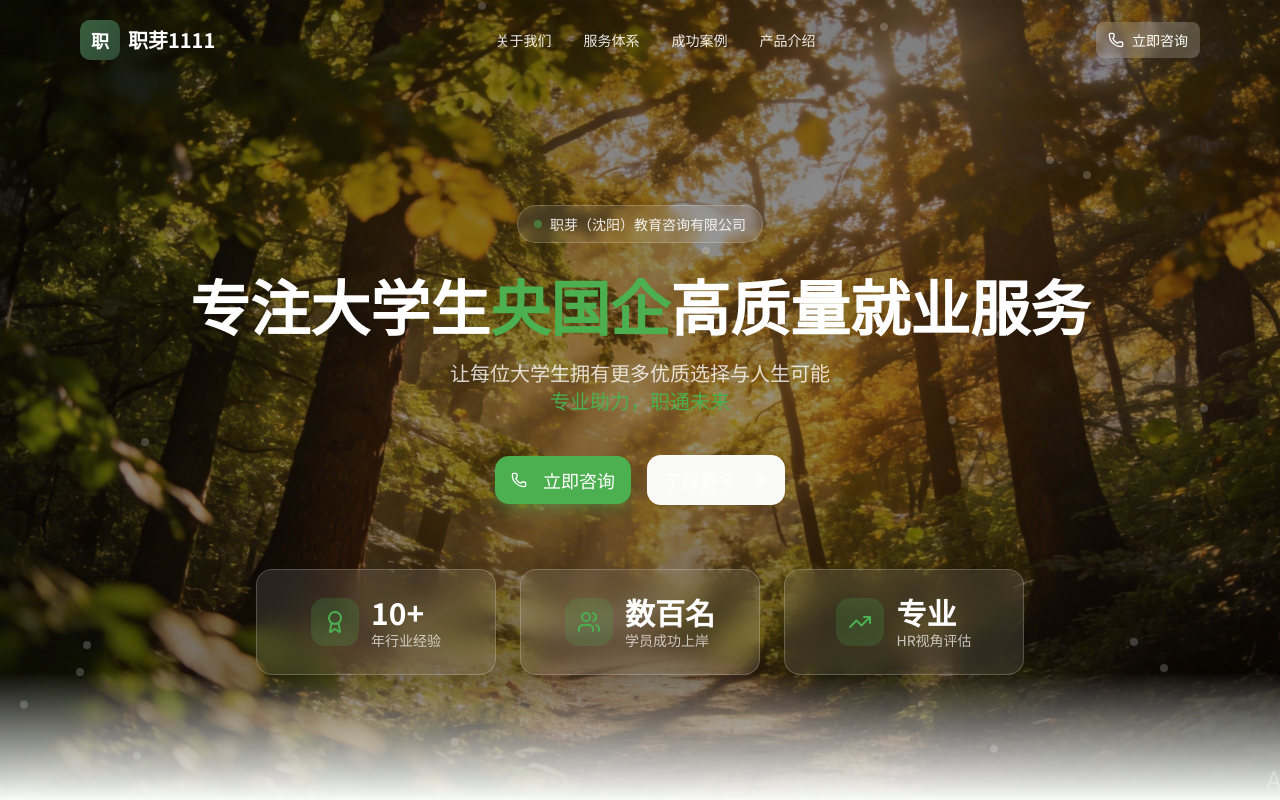
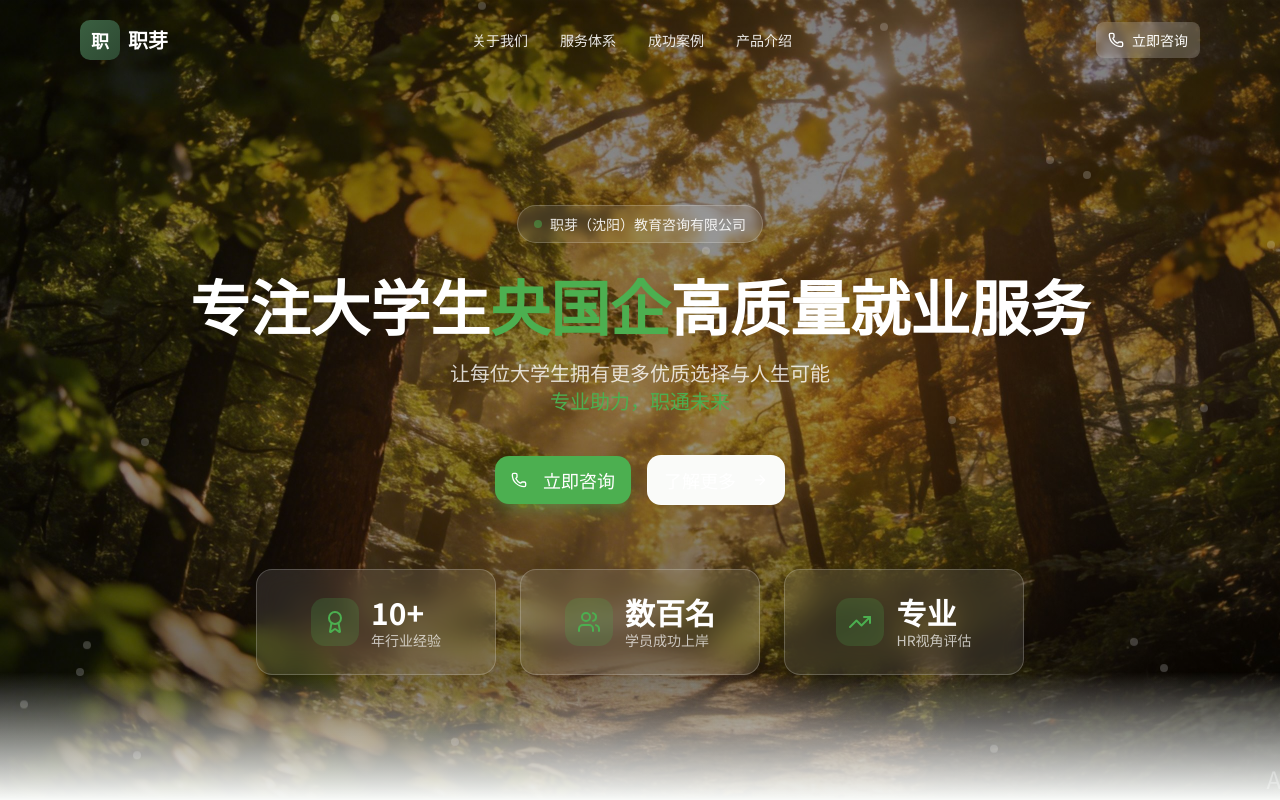
Before and after one commit to micaren321-byte/my-site, a React (Vite) app: page / in a window 1280 px wide. Shown: the top 800 px of the page. Built offline with nearby package versions, Linux system fonts and the light colour scheme.

Commit message:
Update Navbar.tsx

```diff
--- a/src/sections/Navbar.tsx
+++ b/src/sections/Navbar.tsx
@@ -56,7 +56,7 @@ export default function Navbar() {
                 isScrolled ? 'text-[#3A5F40]' : 'text-white'
               }`}
             >
-              职芽1111
+              职芽
             </span>
           </a>
 
```
